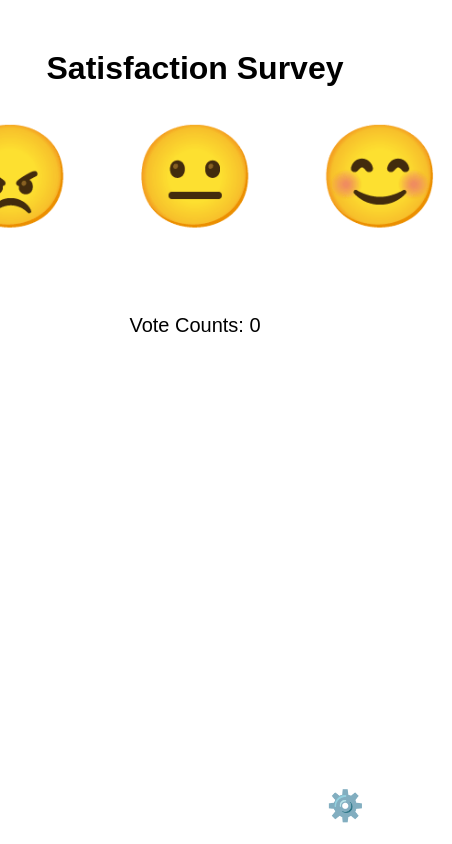
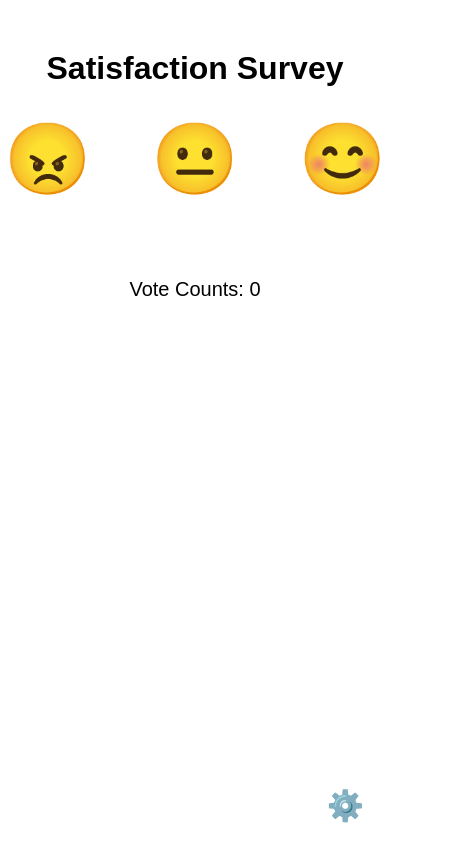
Before and after one commit to SJLin326/feedback, a plain HTML site: page index.html in a window 390 px wide. Shown: the whole page, 452 px wide, since content can reach past the window. Drawn offline with Linux system fonts and the light colour scheme.

Commit message:
Update index.html

```diff
--- a/index.html
+++ b/index.html
@@ -120,6 +120,11 @@
         width: 100%;
       }
     }
+    @media (max-width: 400px) {
+      .emoji-button {
+        font-size: 70px; /* 自動縮小表情符號大小以適應手機寬度 */
+      }
+    }
   </style>
 </head>
 <body>
```
